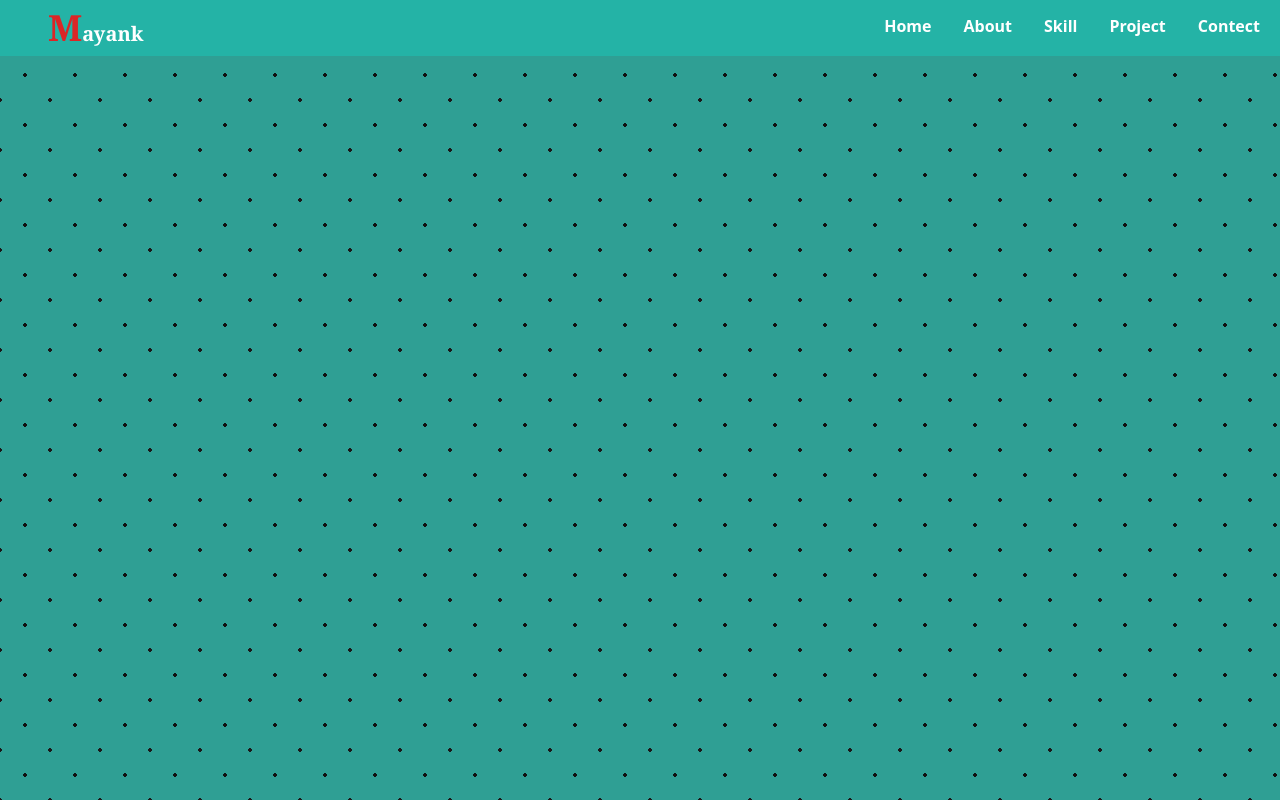
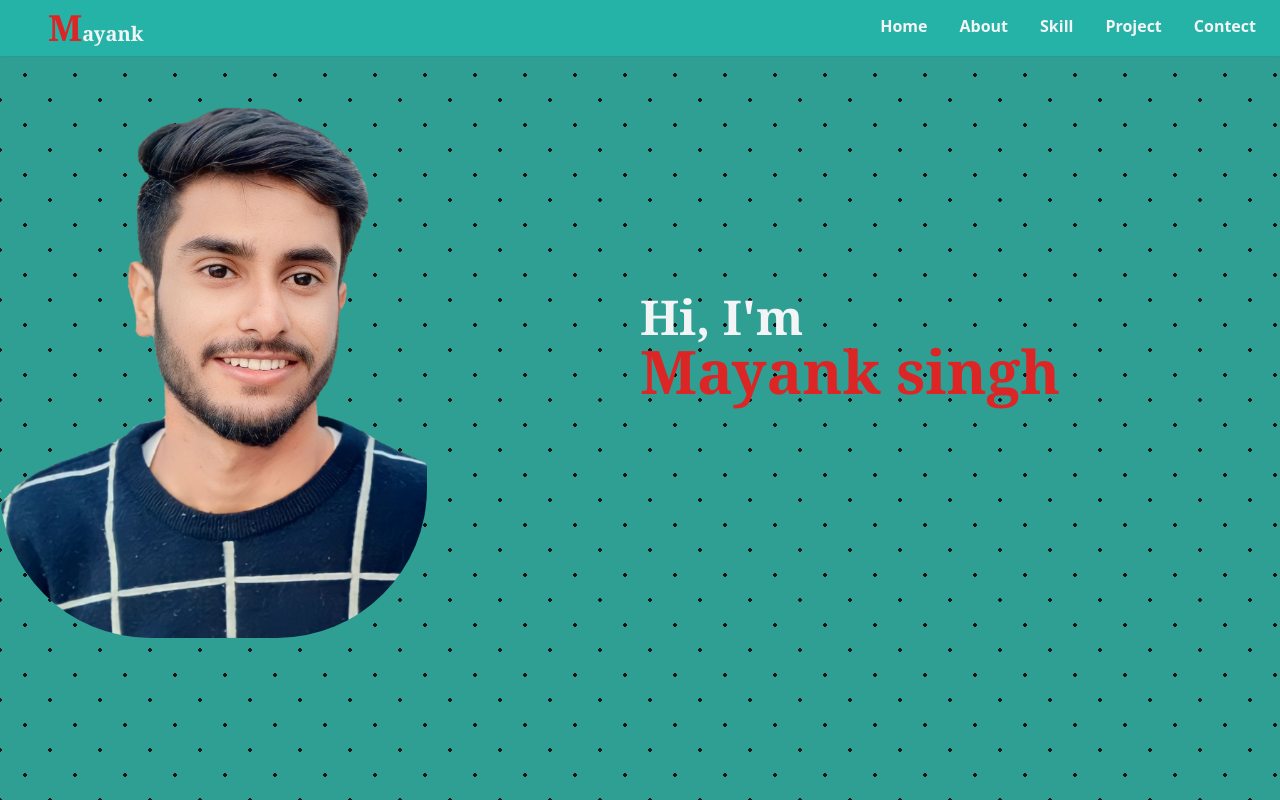
Before and after one commit to Mayank-singh-01/Portfolio, a plain HTML site: page myfile/index.html in a window 1280 px wide. Drawn offline with Linux system fonts and the light colour scheme.

Commit message:
nev bar done

```diff
--- a/input.css
+++ b/input.css
@@ -5,7 +5,7 @@
 .bg-dots {
     background-color: rgb(47, 159, 148);
     background-image:
-      radial-gradient(rgb(17, 17, 17) 5%, transparent 5%),
+      radial-gradient(rgb(17,17,17) 5%, transparent 5%),
       radial-gradient(rgb(27, 25, 25) 5%, transparent 5%);
     background-position: 0 0, 25px 25px;
     background-size: 50px 50px;
--- a/myfile/index.html
+++ b/myfile/index.html
@@ -6,25 +6,48 @@
     <link rel="stylesheet" href="../output.css">
     <title>Portfolio</title>
 </head>
-<body class="bg-dots text-white " >
+<body class="bg-dots text-gray-100 " >
 
-    <!-- navigation bar  -->
+
+                          <!-- navigation bar  -->
 
     <nav id="navigation" >
-        <div class=" h-14 bg-mycolor flex justify-between " >
+        <div class=" h-14 bg-mycolor flex justify-between shadow-sm " >
+
+                         <!-- name on navigation bar -->
 
             <div id="navName" class=" self-center ml-12 " >
             <span class="text-4xl font-bold font-serif text-red-600 " >M</span><span class="font-serif font-bold text-xl">ayank</span>
             </div>
 
-            <div id="mainNav" class=" mr-5 flex gap-8 font-bold self-center "  >
-                <a class="hover:border-b-4 border-b-4 border-transparent hover:border-red-600" href="#">Home</a>
-                <a class="hover:border-b-4 border-b-4 border-transparent hover:border-red-600" href="#">About</a>
-                <a class="hover:border-b-4 border-b-4 border-transparent hover:border-red-600" href="#">Skill</a>
-                <a class="hover:border-b-4 border-b-4 border-transparent hover:border-red-600" href="#">Project</a>
-                <a class="hover:border-b-4 border-b-4 border-transparent hover:border-red-600" href="#">Contect</a>
+                          <!-- about and all -->
+
+            <div id="mainNav" class= " mr-6 flex gap-8 font-bold self-center "  >
+                <a class="hover:border-b-4 hover:text-gray-600 border-b-4 border-transparent hover:border-red-600" href="#">Home</a>
+                <a class="hover:border-b-4 hover:text-gray-600 border-b-4 border-transparent hover:border-red-600" href="#">About</a>
+                <a class="hover:border-b-4 hover:text-gray-600 border-b-4 border-transparent hover:border-red-600" href="#">Skill</a>
+                <a class="hover:border-b-4 border-b-4 hover:text-gray-600 border-transparent hover:border-red-600" href="#">Project</a>
+                <a class="hover:border-b-4 border-b-4 hover:text-gray-600 border-transparent hover:border-red-600" href="#">Contect</a>
             </div>
         </div>
     </nav>
+
+                          <!-- image and hello   -->
+
+    <div class="grid grid-cols-2" >
+
+         <!-- full image  -->
+       <div>  <img  src="profile2.png" alt="My Image" class=" mt-8 rounded-[150px] float-start h-[550px]  "> </div>
+
+        <!-- hii hellow  -->
+        <div class="  flex flex-col justify-center " >
+            <div class="font-serif font-bold text-5xl  " >Hi, I'm</div>
+            <div class="font-serif font-bold text-6xl text-red-600  "  >Mayank singh</div>
+        </div>
+
+    </div>
+
+
+
 </body>
 </html>
```
Also changed, not shown: image/newdark.jpeg (added), image/newdark2.jpeg (added), image/whitebg.jpeg (added), myfile/newdark2.jpeg (added), myfile/profile2.png (renamed from image/profile2.png), myfile/whitebg.jpeg (added), output.css.
